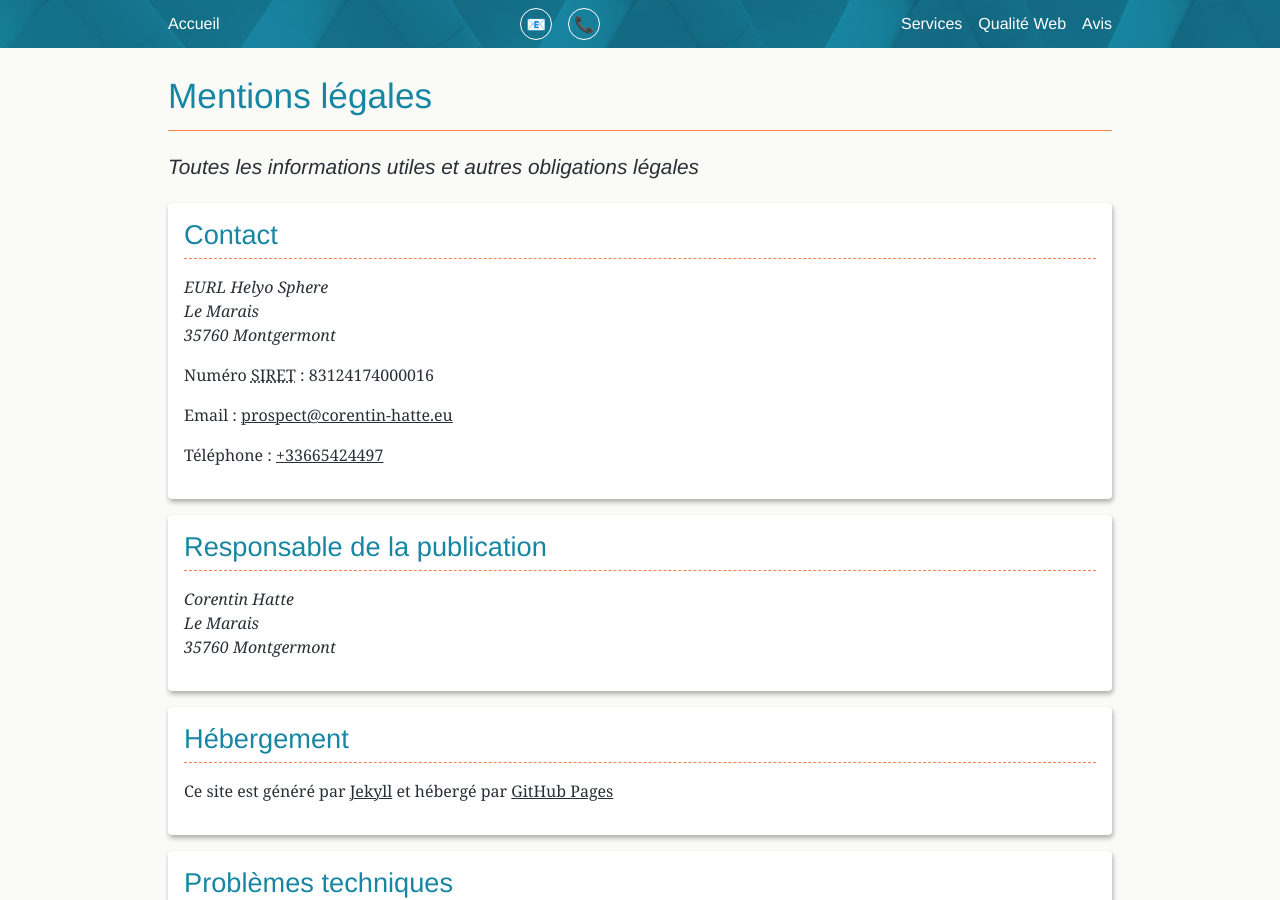
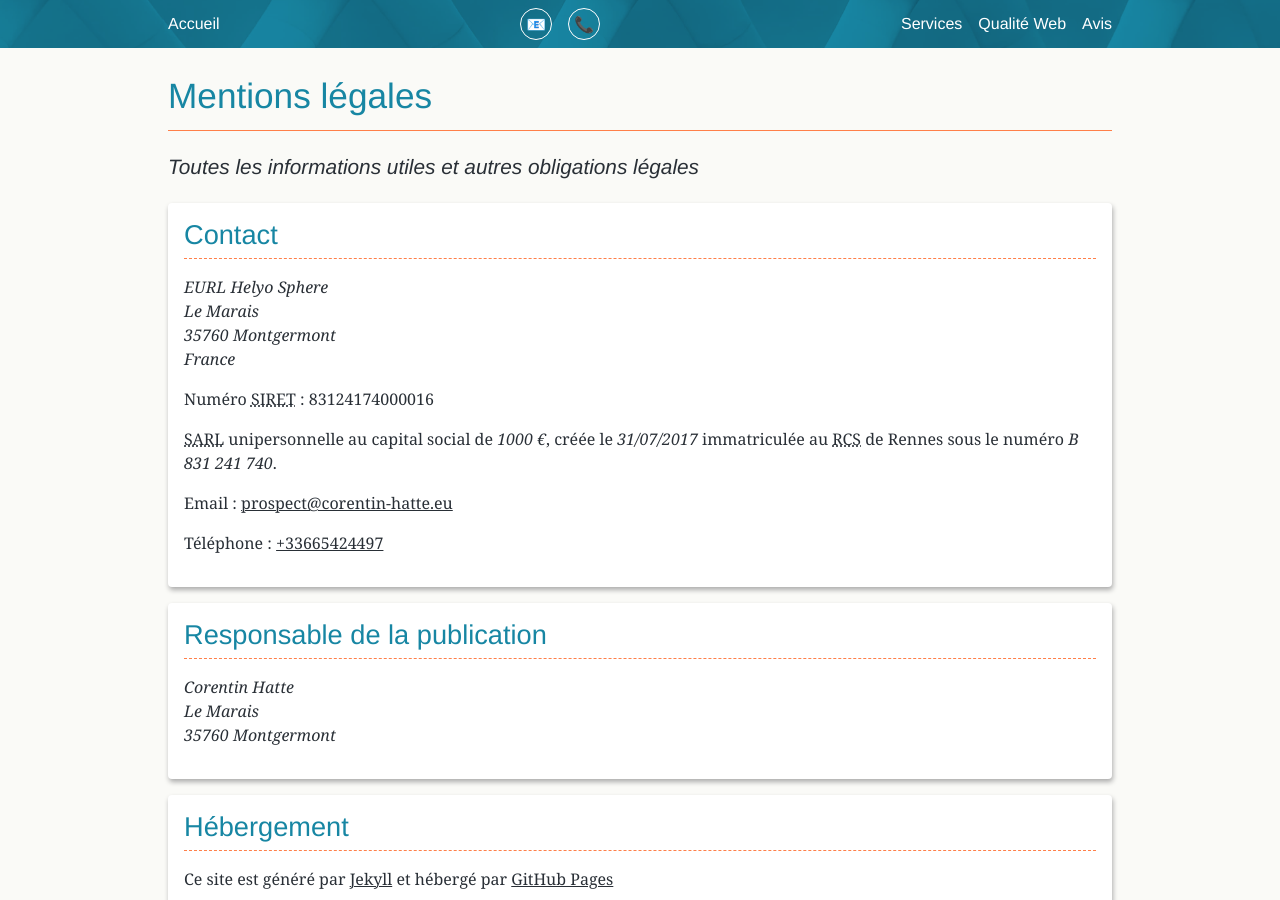
Before and after one commit to viki53/Website-static, a Jekyll site: the page built from mentions-legales.html, in a window 1280 px wide and 900 px high. Built offline with Jekyll 4.4.1, drawn with Linux system fonts in a browser that asks for light colours; comment, search, counter and statistics services are not loaded.

Commit message:
Update legal info

```diff
--- a/mentions-legales.html
+++ b/mentions-legales.html
@@ -19,11 +19,22 @@ title: "Mentions légales"
 				<p>
 					EURL Helyo Sphere<br>
 					Le Marais<br>
-					35760 Montgermont
+					35760 Montgermont<br>
+					France
 				</p>
 			</address>
-			<p>Numéro <acronym title="Système d'identification du répertoire des établissements">SIRET</acronym> : {{site.siret}}</p>
+
+			<p>Numéro <acronym title="Système d'identification du répertoire des établissements">SIRET</acronym> : {{ site.siret }}</p>
+
+			<p>
+				<acronym title="Société à responsabilité limitée">SARL</acronym> unipersonnelle
+				au capital social de <em>1000 €</em>,
+				créée le <em>31/07/2017</em>
+				immatriculée au <acronym title="Registre du commerce et des sociétés françaises">RCS</acronym> de Rennes sous le numéro <em>B 831 241 740</em>.
+			</p>
+
 			<p>Email : <a href="mailto:{{ site.email }}">{{ site.email }}</a></p>
+
 			<p>Téléphone : <a href="tel:{{ site.phone }}">{{ site.phone }}</a></p>
 		</div>
 	</section>
```
